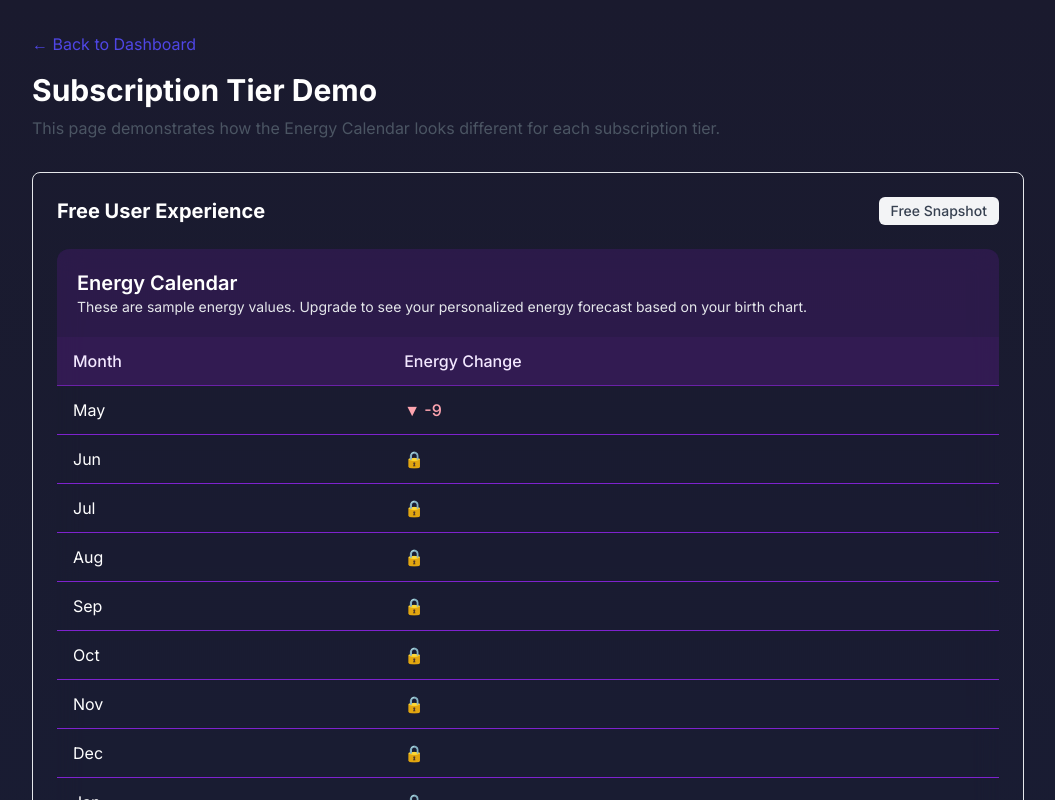
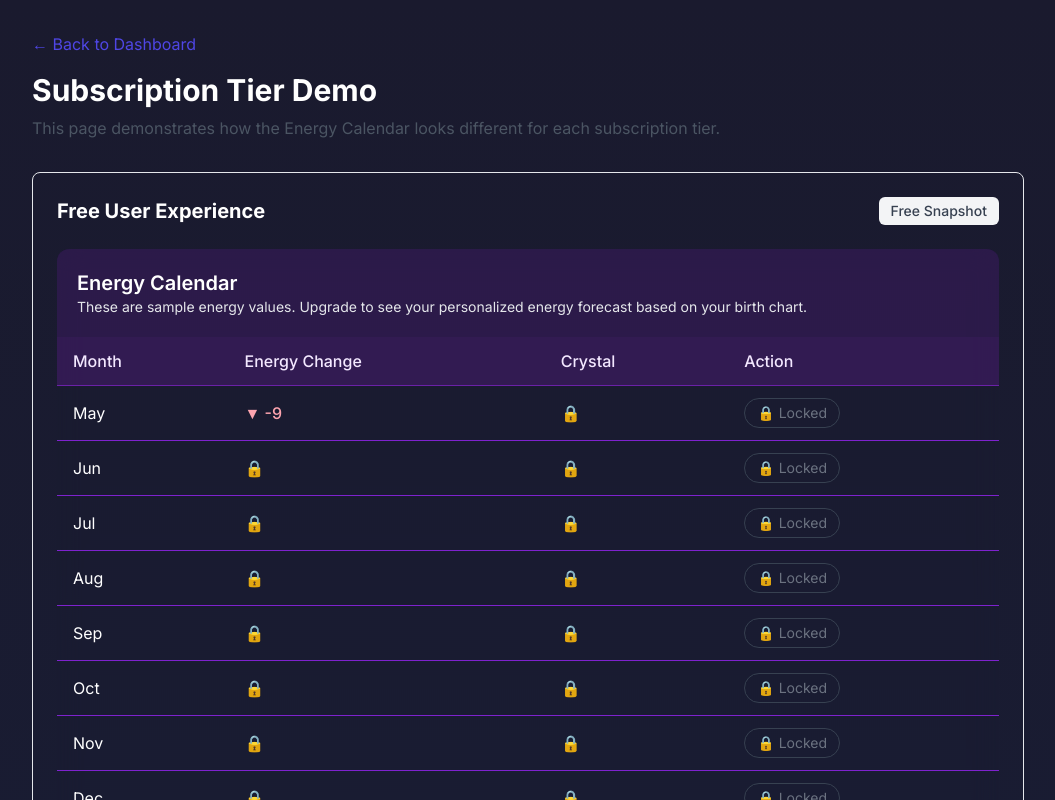
Before and after one commit to llt2026/crystalmatch-webapp, a Next.js app: page /demo in a window 1280 px wide. Shown: the top 800 px of the page, without its empty margins (112-1167 px from the left). Built offline with nearby package versions, Linux system fonts and the light colour scheme.

Commit message:
修复能量日历布局：恢复4列显示，保留模拟数据，添加锁定图标

```diff
--- a/app/components/EnergyCalendar.tsx
+++ b/app/components/EnergyCalendar.tsx
@@ -63,6 +63,8 @@ const EnergyCalendar: React.FC<EnergyCalendarProps> = ({
               <tr>
                 <th className="py-3 px-4 font-medium">Month</th>
                 <th className="py-3 px-4 font-medium">Energy Change</th>
+                <th className="py-3 px-4 font-medium">Crystal</th>
+                <th className="py-3 px-4 font-medium">Action</th>
               </tr>
             </thead>
             <tbody>
@@ -87,6 +89,18 @@ const EnergyCalendar: React.FC<EnergyCalendarProps> = ({
                       </span>
                     )}
                   </td>
+                  <td className="py-3 px-4 border-b border-purple-700">
+                    {/* 水晶列显示锁定状态 */}
+                    <span className="text-gray-400">
+                      <span className="mr-1">🔒</span>
+                    </span>
+                  </td>
+                  <td className="py-3 px-4 border-b border-purple-700">
+                    {/* Action列显示锁定状态 */}
+                    <button disabled className="text-gray-500 cursor-not-allowed text-sm px-3 py-1 rounded-full border border-gray-700 flex items-center">
+                      <span className="mr-1">🔒</span> Locked
+                    </button>
+                  </td>
                 </tr>
               ))}
             </tbody>
```
